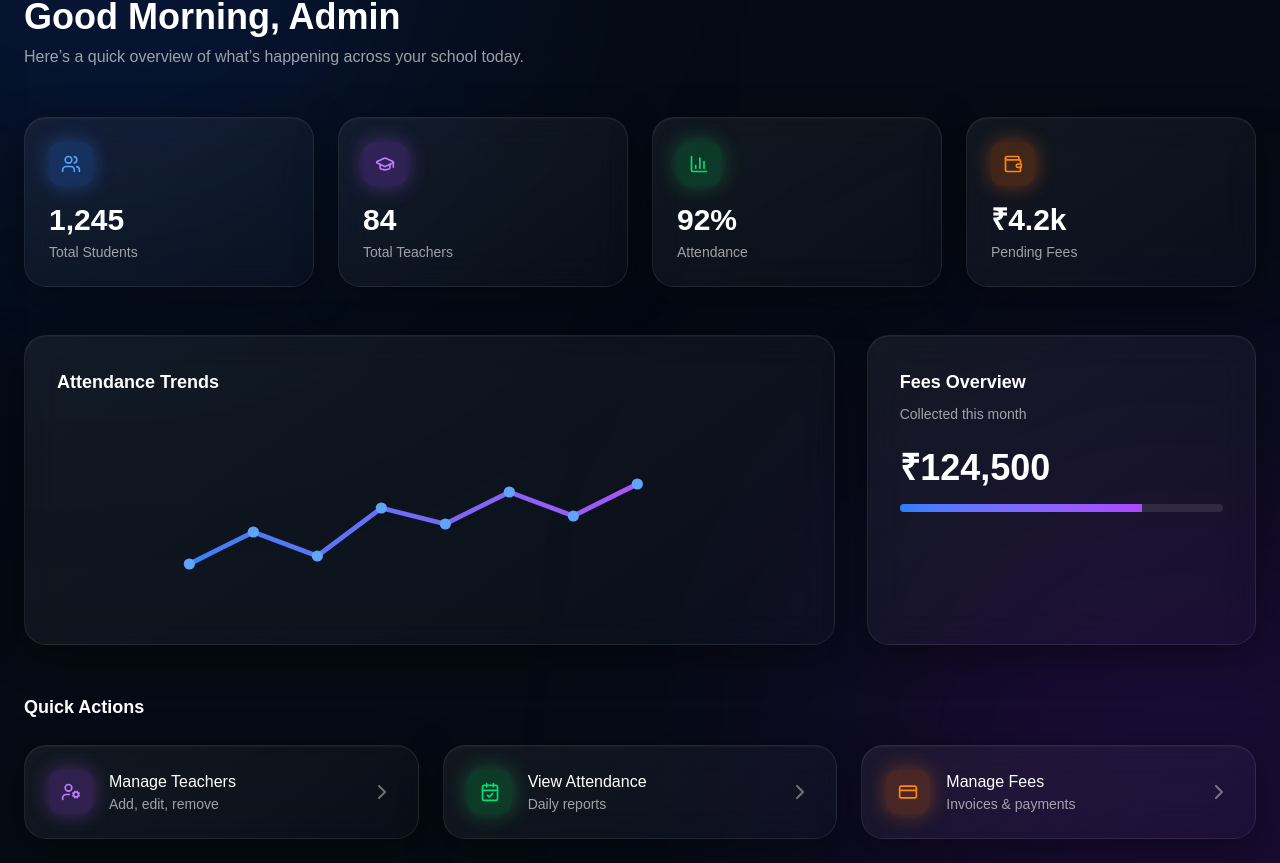
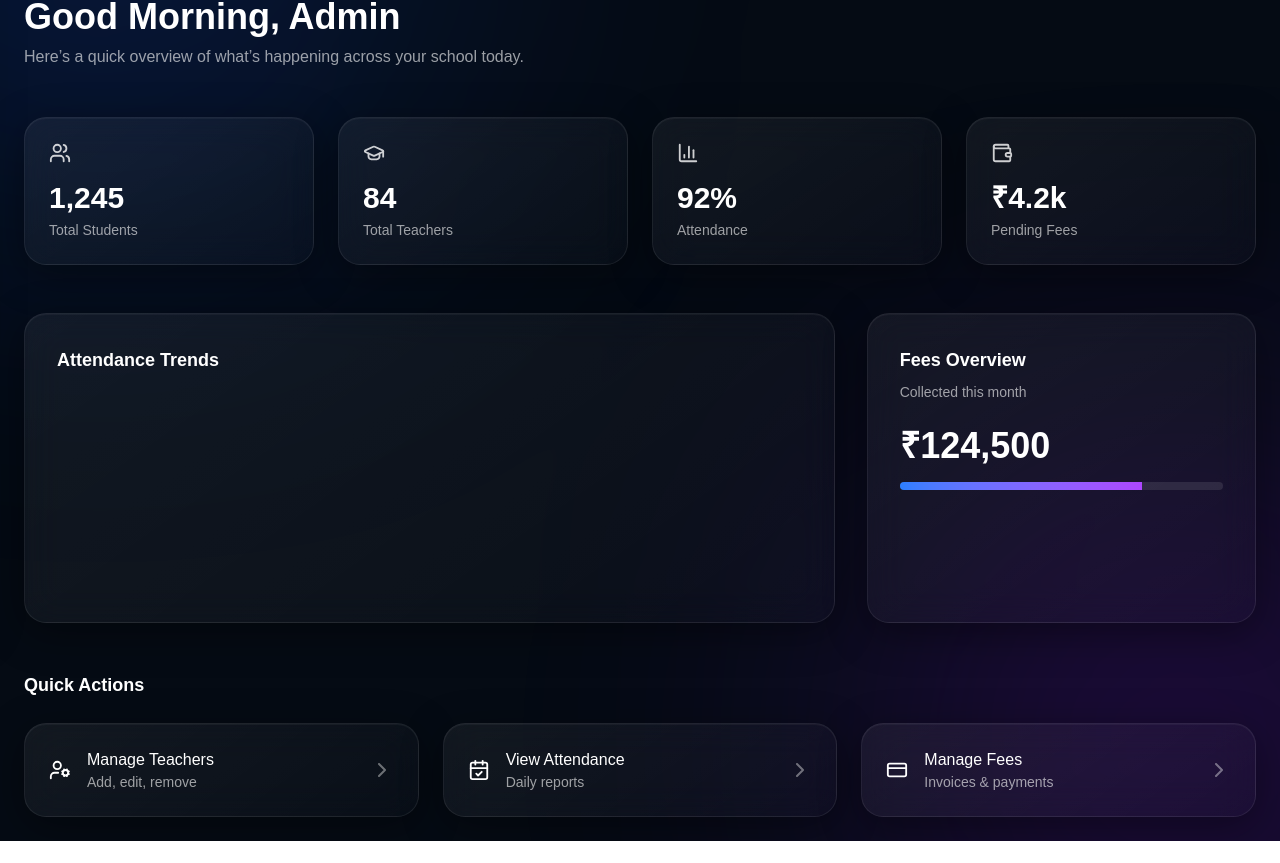
Before and after one commit to tausif1320/school-web, a Next.js app: page /admin/dashboard in a window 1280 px wide. Shown: the part 195-1058 px from the top of the page. After the commit the page ends 1036 px from the top, so only its background shows below. Built offline with nearby package versions, Linux system fonts and the light colour scheme.

Commit message:
added correct layout on role selection page

```diff
--- a/src/app/admin/dashboard/page.tsx
+++ b/src/app/admin/dashboard/page.tsx
@@ -57,7 +57,7 @@ export default function AdminDashboard() {
 
         <button
           onClick={() => setTheme(t => (t === "dark" ? "light" : "dark"))}
-          className="glass p-2 rounded-xl"
+          className="glass p-2 rounded-xl transition hover:-translate-y-[1px] hover:shadow-lg hover:shadow-blue-500/10"
         >
           {theme === "dark" ? <Sun size={18} /> : <Moon size={18} />}
         </button>
@@ -71,7 +71,7 @@ export default function AdminDashboard() {
         </p>
       </div>
 
-      {/* KPIs (2 per row mobile, 4 per row desktop) */}
+      {/* KPIs */}
       <div className="grid grid-cols-2 lg:grid-cols-4 gap-4 lg:gap-6">
         <StatCard title="Total Students" value="1,245" color="blue" Icon={Users} />
         <StatCard title="Total Teachers" value="84" color="purple" Icon={GraduationCap} />
@@ -81,18 +81,9 @@ export default function AdminDashboard() {
 
       {/* Analytics */}
       <div className="grid grid-cols-1 lg:grid-cols-3 gap-8">
-        {/* Chart */}
-        <div className="glass p-8 lg:col-span-2">
+        <div className="glass p-8 lg:col-span-2 transition hover:-translate-y-[2px] hover:shadow-xl hover:shadow-blue-500/10">
           <h3 className="text-lg font-semibold mb-6">Attendance Trends</h3>
-
           <svg viewBox="0 0 300 120" className="w-full h-48">
-            <defs>
-              <linearGradient id="trendGradient" x1="0" y1="0" x2="1" y2="0">
-                <stop offset="0%" stopColor="#3b82f6" />
-                <stop offset="100%" stopColor="#a855f7" />
-              </linearGradient>
-            </defs>
-
             <polyline
               fill="none"
               stroke="url(#trendGradient)"
@@ -100,21 +91,13 @@ export default function AdminDashboard() {
               strokeLinecap="round"
               points="0,90 40,70 80,85 120,55 160,65 200,45 240,60 280,40"
             />
-
-            {[0, 40, 80, 120, 160, 200, 240, 280].map((x, i) => {
-              const y = [90, 70, 85, 55, 65, 45, 60, 40][i];
-              return <circle key={i} cx={x} cy={y} r={3.5} fill="#60a5fa" />;
-            })}
           </svg>
         </div>
 
-        {/* Fees Overview */}
-        <div className="glass p-8">
+        <div className="glass p-8 transition hover:-translate-y-[2px] hover:shadow-xl hover:shadow-purple-500/10">
           <h3 className="text-lg font-semibold mb-2">Fees Overview</h3>
           <p className="text-sm opacity-60 mb-6">Collected this month</p>
-
           <div className="text-4xl font-bold mb-4">₹124,500</div>
-
           <div className="h-2 bg-white/10 rounded-full overflow-hidden">
             <div className="h-full w-[75%] bg-gradient-to-r from-blue-500 to-purple-500" />
           </div>
@@ -126,71 +109,33 @@ export default function AdminDashboard() {
         <h3 className="text-lg font-semibold mb-6">Quick Actions</h3>
 
         <div className="grid grid-cols-1 md:grid-cols-3 gap-6">
-          <ActionItem
-            title="Manage Teachers"
-            subtitle="Add, edit, remove"
-            color="purple"
-            Icon={UserCog}
-            href="/admin/dashboard/teachers"
-          />
-          <ActionItem
-            title="View Attendance"
-            subtitle="Daily reports"
-            color="green"
-            Icon={CalendarCheck}
-            href="/admin/dashboard/attendance"
-          />
-          <ActionItem
-            title="Manage Fees"
-            subtitle="Invoices & payments"
-            color="orange"
-            Icon={CreditCard}
-            href="/admin/dashboard/fees"
-          />
+          <ActionItem title="Manage Teachers" subtitle="Add, edit, remove" color="purple" Icon={UserCog} href="/admin/dashboard/teachers" />
+          <ActionItem title="View Attendance" subtitle="Daily reports" color="green" Icon={CalendarCheck} href="/admin/dashboard/attendance" />
+          <ActionItem title="Manage Fees" subtitle="Invoices & payments" color="orange" Icon={CreditCard} href="/admin/dashboard/fees" />
         </div>
       </div>
     </div>
   );
 }
 
-/* ---------- Components ---------- */
-
 function StatCard({ title, value, color, Icon }: StatCardProps) {
-  const glow: Record<GlowColor, string> = {
-    blue: "bg-blue-500/20 text-blue-400 shadow-[0_0_20px_#3b82f660]",
-    purple: "bg-purple-500/20 text-purple-400 shadow-[0_0_20px_#a855f760]",
-    green: "bg-green-500/20 text-green-400 shadow-[0_0_20px_#22c55e60]",
-    orange: "bg-orange-500/20 text-orange-400 shadow-[0_0_20px_#f9731660]",
-  };
-
   return (
     <div className="glass p-6 transition-all duration-200 hover:-translate-y-[2px] hover:shadow-xl hover:shadow-blue-500/10">
-      <div className={`w-11 h-11 rounded-xl flex items-center justify-center mb-4 ${glow[color]}`}>
-        <Icon size={20} />
-      </div>
+      <Icon size={22} className="mb-4 opacity-80" />
       <h3 className="text-3xl font-bold">{value}</h3>
       <p className="opacity-60 text-sm mt-1">{title}</p>
     </div>
   );
 }
 
-function ActionItem({ title, subtitle, color, Icon, href }: ActionItemProps) {
-  const glow: Record<GlowColor, string> = {
-    blue: "bg-blue-500/20 text-blue-400 shadow-[0_0_20px_#3b82f660]",
-    purple: "bg-purple-500/20 text-purple-400 shadow-[0_0_20px_#a855f760]",
-    green: "bg-green-500/20 text-green-400 shadow-[0_0_20px_#22c55e60]",
-    orange: "bg-orange-500/20 text-orange-400 shadow-[0_0_20px_#f9731660]",
-  };
-
+function ActionItem({ title, subtitle, Icon, href }: ActionItemProps) {
   return (
     <Link
       href={href}
-      className="glass p-6 transition-all duration-200 hover:-translate-y-[2px] hover:shadow-xl hover:shadow-blue-500/10 flex justify-between items-center hover:scale-[1.02] transition"
+      className="glass p-6 flex justify-between items-center transition-all duration-200 hover:-translate-y-[2px] hover:shadow-xl hover:shadow-blue-500/10"
     >
       <div className="flex gap-4 items-center">
-        <div className={`w-11 h-11 rounded-xl flex items-center justify-center ${glow[color]}`}>
-          <Icon size={20} />
-        </div>
+        <Icon size={22} />
         <div>
           <p className="font-medium">{title}</p>
           <p className="opacity-60 text-sm">{subtitle}</p>
--- a/src/app/page.tsx
+++ b/src/app/page.tsx
@@ -37,7 +37,7 @@ export default function RoleSelectPage() {
             variant="secondary"
             onClick={() => router.push("/login/admin")}
             className="
-              p-6 flex gap-6 text-left w-full
+              p-6 flex items-center justify-between gap-6 text-left w-full
               transition-all duration-200
               hover:-translate-y-[2px]
               hover:shadow-xl hover:shadow-blue-500/10
@@ -54,7 +54,7 @@ export default function RoleSelectPage() {
             <img
               src="https://images.unsplash.com/photo-1587825140708-dfaf72ae4b04?q=80&w=500"
               alt="Admin"
-              className="w-28 h-28 rounded-xl object-cover shrink-0"
+              className="w-28 h-28 rounded-xl object-cover flex-shrink-0"
             />
           </Button>
 
@@ -64,7 +64,7 @@ export default function RoleSelectPage() {
             variant="secondary"
             onClick={() => router.push("/login/teacher")}
             className="
-              p-6 flex gap-6 text-left w-full
+              p-6 flex items-center justify-between gap-6 text-left w-full
               transition-all duration-200
               hover:-translate-y-[2px]
               hover:shadow-xl hover:shadow-blue-500/10
@@ -81,7 +81,7 @@ export default function RoleSelectPage() {
             <img
               src="https://images.unsplash.com/photo-1524995997946-a1c2e315a42f?q=80&w=500"
               alt="Teacher"
-              className="w-28 h-28 rounded-xl object-cover shrink-0"
+              className="w-28 h-28 rounded-xl object-cover flex-shrink-0"
             />
           </Button>
         </div>
```
